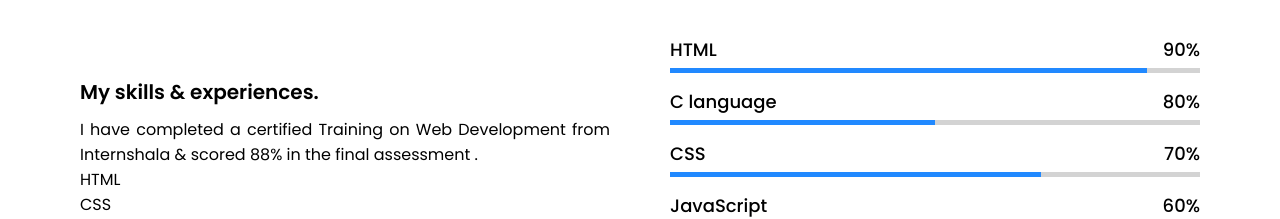
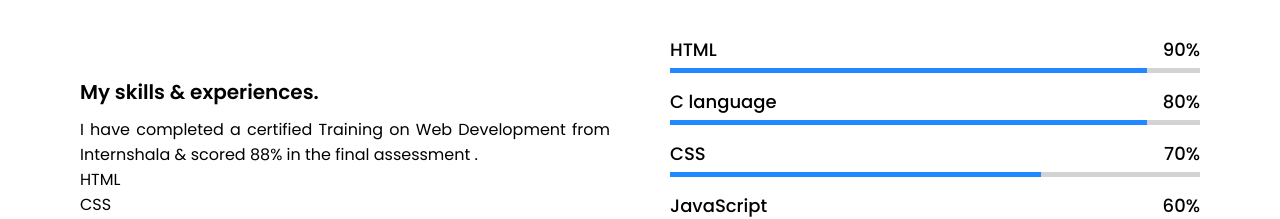
Before and after one commit to dj-mm/portfolio, a plain HTML site: page index.html in a window 1280 px wide. Shown: the part 2380-2599 px from the top of the page. Drawn offline with nearby package versions, Linux system fonts and the light colour scheme.

Commit message:
Update index.html

```diff
--- a/index.html
+++ b/index.html
@@ -127,7 +127,7 @@
                             <span>C language </span>
                             <span>80%</span>
                         </div>
-                        <div class="line mysql"></div>
+                        <div class="line C "></div>
                     </div>
                     <div class="bars">
                         <div class="info">
```
